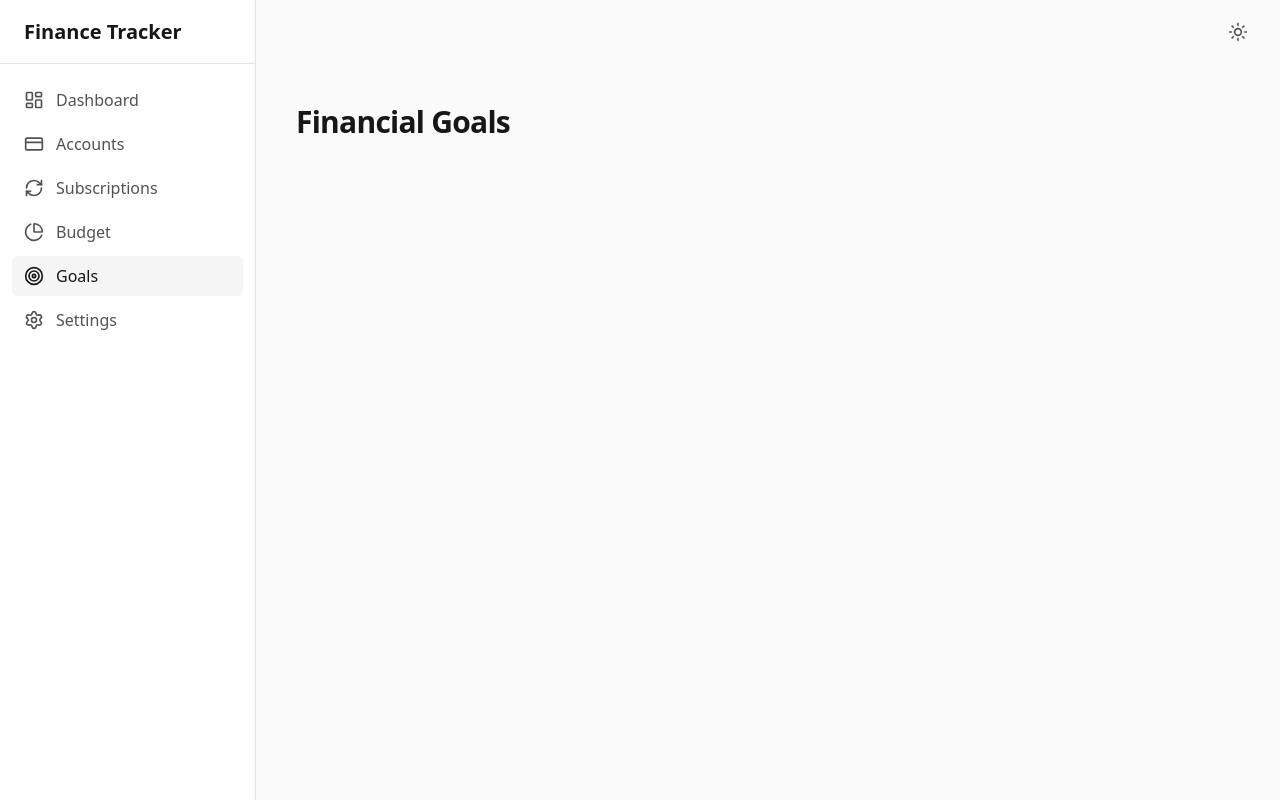
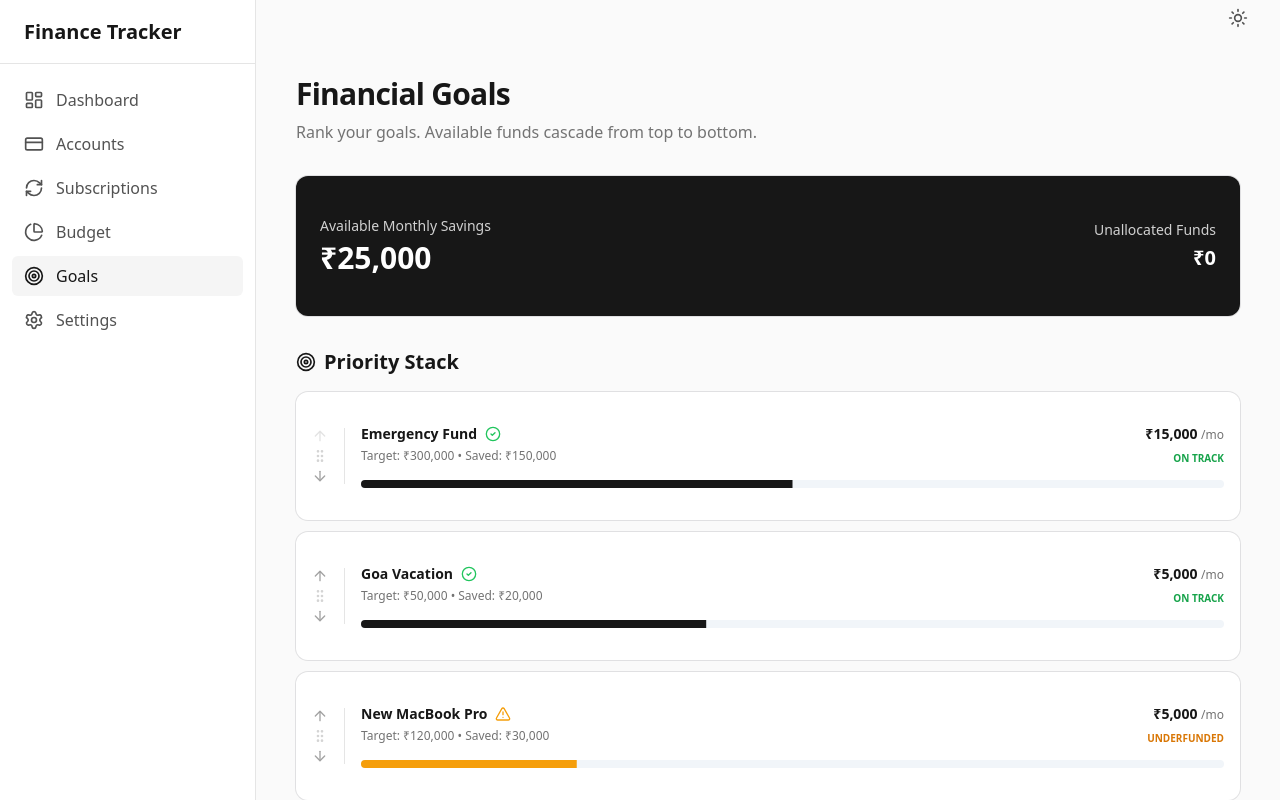
Before and after one commit to yashkumar181/fin_dashboard, a React (Vite) app: page /goals in a window 1280 px wide. Built offline with nearby package versions, Linux system fonts and the light colour scheme.

Commit message:
feat: implemented dynamic goal conflict resolution engine

```diff
--- a/src/App.tsx
+++ b/src/App.tsx
@@ -5,6 +5,7 @@ import Dashboard from "./pages/Dashboard"
 import Accounts from "./pages/Accounts"
 import Subscriptions from "./pages/Subscriptions"
 import Budget from "./pages/Budget"
+import Goals from "./pages/Goals"
 
 function PlaceholderPage({ title }: { title: string }) {
   return (
@@ -24,7 +25,10 @@ export default function App() {
             <Route path="/accounts" element={<Accounts />} />
             <Route path="/subscriptions" element={<Subscriptions />} />
             <Route path="/budget" element={<Budget />} />
-            <Route path="/goals" element={<PlaceholderPage title="Financial Goals" />} />
+
+            {/* The Goals route now points to our new Conflict Resolution Engine */}
+            <Route path="/goals" element={<Goals />} />
+
             <Route path="/settings" element={<PlaceholderPage title="Settings" />} />
           </Route>
         </Routes>
--- /dev/null
+++ b/src/pages/Goals.tsx
@@ -0,0 +1,155 @@
+import { useState } from "react"
+import { Card, CardContent, CardHeader, CardTitle, CardDescription } from "@/components/ui/card"
+import { Progress } from "@/components/ui/progress"
+import { Target, AlertTriangle, ArrowUp, ArrowDown, GripVertical, CheckCircle2 } from "lucide-react"
+
+// Initial state
+const initialGoals = [
+  { id: 1, name: "Emergency Fund", target: 300000, current: 150000, desiredMonthly: 15000 },
+  { id: 2, name: "Goa Vacation", target: 50000, current: 20000, desiredMonthly: 5000 },
+  { id: 3, name: "New MacBook Pro", target: 120000, current: 30000, desiredMonthly: 8000 },
+  { id: 4, name: "Car Downpayment", target: 400000, current: 50000, desiredMonthly: 10000 },
+]
+
+export default function Goals() {
+  const [goals, setGoals] = useState(initialGoals)
+
+  // The user only has ₹25,000 left over each month to put towards goals
+  const availableMonthlySavings = 25000
+
+  // Move a goal up in priority
+  const moveUp = (index: number) => {
+    if (index === 0) return
+    const newGoals = [...goals]
+    const temp = newGoals[index - 1]
+    newGoals[index - 1] = newGoals[index]
+    newGoals[index] = temp
+    setGoals(newGoals)
+  }
+
+  // Move a goal down in priority
+  const moveDown = (index: number) => {
+    if (index === goals.length - 1) return
+    const newGoals = [...goals]
+    const temp = newGoals[index + 1]
+    newGoals[index + 1] = newGoals[index]
+    newGoals[index] = temp
+    setGoals(newGoals)
+  }
+
+  // Dynamic funding logic (The Engine)
+  let remainingFunds = availableMonthlySavings
+
+  const processedGoals = goals.map((goal) => {
+    const isFullyFunded = remainingFunds >= goal.desiredMonthly
+    const allocatedAmount = isFullyFunded ? goal.desiredMonthly : Math.max(0, remainingFunds)
+
+    remainingFunds -= allocatedAmount
+    const progressPercentage = (goal.current / goal.target) * 100
+
+    return {
+      ...goal,
+      allocatedAmount,
+      isFullyFunded,
+      isPartiallyFunded: !isFullyFunded && allocatedAmount > 0,
+      isUnfunded: allocatedAmount === 0,
+      progressPercentage
+    }
+  })
+
+  return (
+    <div className="p-6 md:p-10 space-y-8">
+      <div>
+        <h1 className="text-3xl font-bold tracking-tight text-neutral-900 dark:text-white">Financial Goals</h1>
+        <p className="text-neutral-500 mt-2">Rank your goals. Available funds cascade from top to bottom.</p>
+      </div>
+
+      <Card className="bg-neutral-900 text-white dark:bg-white dark:text-neutral-900">
+        <CardContent className="p-6 flex flex-col sm:flex-row justify-between items-center gap-4">
+          <div>
+            <p className="text-sm font-medium opacity-80">Available Monthly Savings</p>
+            <p className="text-3xl font-bold mt-1">₹{availableMonthlySavings.toLocaleString()}</p>
+          </div>
+          <div className="text-right">
+            <p className="text-sm font-medium opacity-80">Unallocated Funds</p>
+            <p className="text-xl font-semibold mt-1">₹{Math.max(0, remainingFunds).toLocaleString()}</p>
+          </div>
+        </CardContent>
+      </Card>
+
+      <div className="space-y-4">
+        <h2 className="text-xl font-semibold text-neutral-900 dark:text-white flex items-center gap-2">
+          <Target className="h-5 w-5" />
+          Priority Stack
+        </h2>
+
+        <div className="space-y-3">
+          {processedGoals.map((goal, index) => (
+            <Card
+              key={goal.id}
+              className={`transition-all duration-300 ${
+                goal.isUnfunded
+                  ? 'border-red-200 dark:border-red-900/50 bg-red-50/30 dark:bg-red-900/10 opacity-75'
+                  : goal.isPartiallyFunded
+                    ? 'border-amber-200 dark:border-amber-900/50'
+                    : 'border-neutral-200 dark:border-neutral-800'
+              }`}
+            >
+              <CardContent className="p-4 flex items-center gap-4">
+
+                {/* Reorder Controls */}
+                <div className="flex flex-col items-center gap-1 border-r border-neutral-200 dark:border-neutral-800 pr-4">
+                  <button onClick={() => moveUp(index)} disabled={index === 0} className="text-neutral-400 hover:text-neutral-900 dark:hover:text-white disabled:opacity-30">
+                    <ArrowUp className="h-4 w-4" />
+                  </button>
+                  <GripVertical className="h-4 w-4 text-neutral-300 dark:text-neutral-700" />
+                  <button onClick={() => moveDown(index)} disabled={index === goals.length - 1} className="text-neutral-400 hover:text-neutral-900 dark:hover:text-white disabled:opacity-30">
+                    <ArrowDown className="h-4 w-4" />
+                  </button>
+                </div>
+
+                {/* Goal Info */}
+                <div className="flex-1 space-y-3">
+                  <div className="flex justify-between items-start">
+                    <div>
+                      <h3 className="font-semibold text-neutral-900 dark:text-white flex items-center gap-2">
+                        {goal.name}
+                        {goal.isFullyFunded && <CheckCircle2 className="h-4 w-4 text-green-500" />}
+                        {goal.isPartiallyFunded && <AlertTriangle className="h-4 w-4 text-amber-500" />}
+                        {goal.isUnfunded && <AlertTriangle className="h-4 w-4 text-red-500" />}
+                      </h3>
+                      <p className="text-xs text-neutral-500 mt-1">
+                        Target: ₹{goal.target.toLocaleString()} • Saved: ₹{goal.current.toLocaleString()}
+                      </p>
+                    </div>
+                    <div className="text-right">
+                      <p className="text-sm font-bold text-neutral-900 dark:text-white">
+                        ₹{goal.allocatedAmount.toLocaleString()} <span className="text-xs font-normal text-neutral-500">/mo</span>
+                      </p>
+                      <p className={`text-[10px] uppercase font-bold mt-1 ${
+                        goal.isFullyFunded ? 'text-green-600 dark:text-green-500' :
+                        goal.isPartiallyFunded ? 'text-amber-600 dark:text-amber-500' :
+                        'text-red-600 dark:text-red-500'
+                      }`}>
+                        {goal.isFullyFunded ? 'On Track' : goal.isPartiallyFunded ? 'Underfunded' : 'Halted'}
+                      </p>
+                    </div>
+                  </div>
+
+                  <Progress
+                    value={goal.progressPercentage}
+                    className={`h-2 ${
+                      goal.isUnfunded ? '[&>div]:bg-red-500' :
+                      goal.isPartiallyFunded ? '[&>div]:bg-amber-500' :
+                      '[&>div]:bg-neutral-900 dark:[&>div]:bg-white'
+                    }`}
+                  />
+                </div>
+              </CardContent>
+            </Card>
+          ))}
+        </div>
+      </div>
+    </div>
+  )
+}
```
